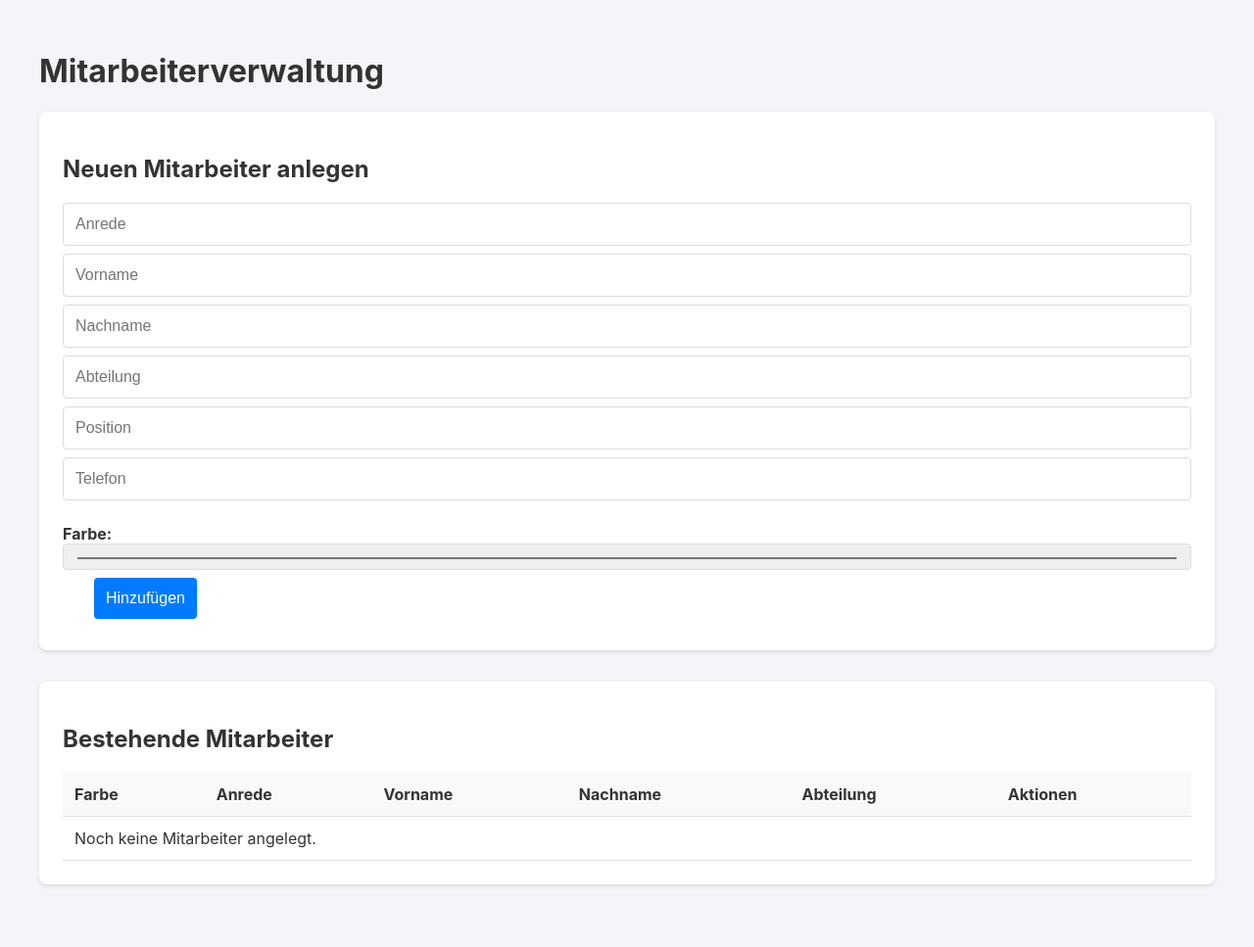
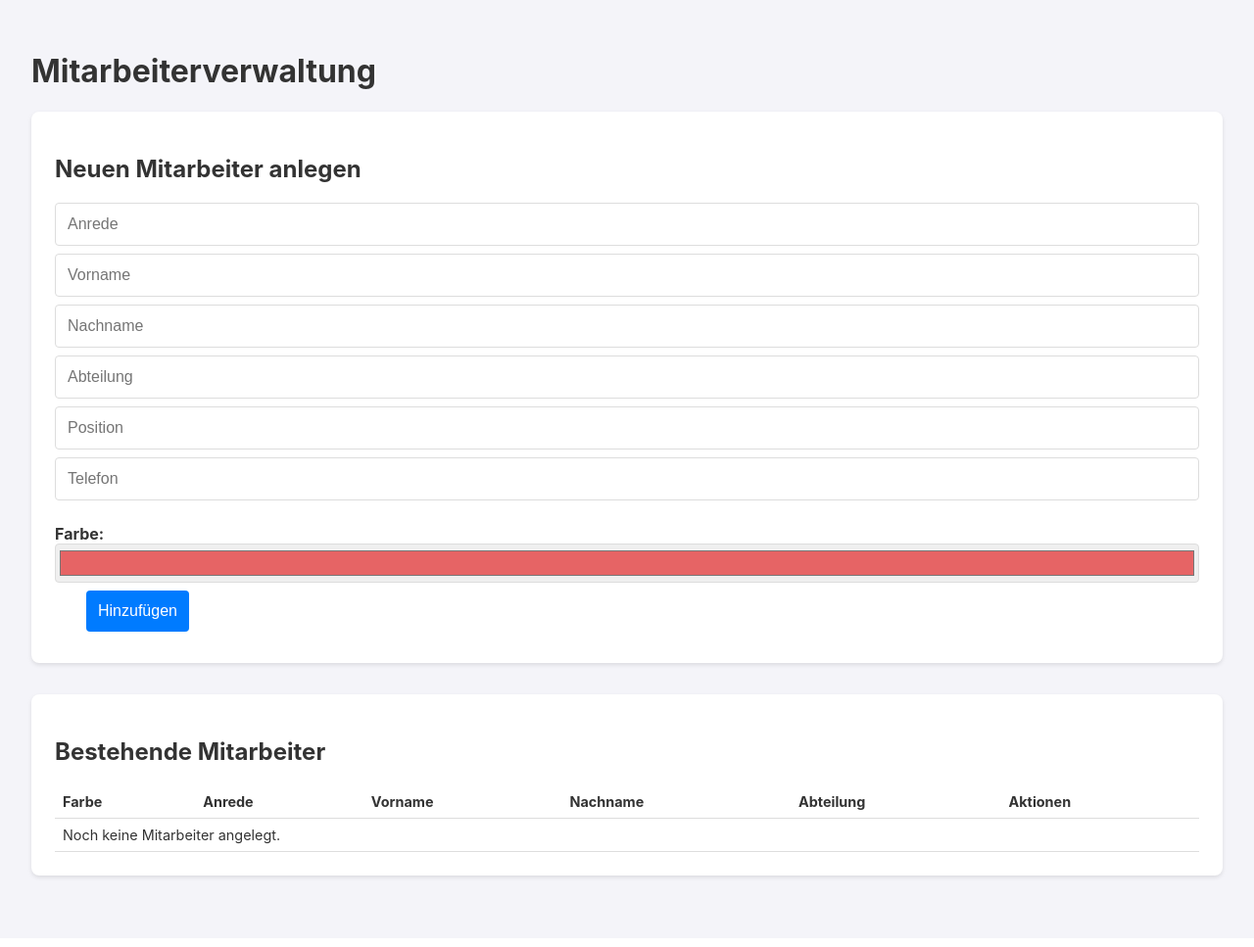
Before and after one commit to oliverschmidt99/weihnachtspost_rj, a Flask app: page /mitarbeiter in a window 1280 px wide. Shown: the part 52-1019 px from the top of the page at 98% size. After the commit the page ends 951 px from the top, so only its background shows below. Run offline with Flask 3, Linux system fonts and the light colour scheme.

Commit message:
style: Add styles for new UI components and layout adjustments

```diff
--- a/static/styles.css
+++ b/static/styles.css
@@ -13,7 +13,7 @@ nav a:hover {
     text-decoration: underline;
 }
 main {
-    padding: 2rem; max-width: 1200px; margin: 0 auto;
+    padding: 2rem; max-width: 95%; /* Breiter für die große Tabelle */ margin: 0 auto;
 }
 .card {
     background: white; padding: 1.5rem; border-radius: 8px;
@@ -24,6 +24,9 @@ input, select, button, textarea {
     padding: 0.75rem; border: 1px solid #ddd; border-radius: 4px;
     font-size: 1rem; margin-right: 0.5rem; margin-bottom: 0.5rem;
 }
+input[type="color"] {
+    padding: 2px; height: 40px; vertical-align: middle;
+}
 button {
     cursor: pointer; background-color: #007bff; color: white; border: none;
 }
@@ -32,11 +35,12 @@ button.danger { background-color: #dc3545; }
 button.danger:hover { background-color: #c82333; }
 table {
     width: 100%; border-collapse: collapse; margin-top: 1rem;
+    font-size: 0.9em; /* Kleinere Schrift für mehr Platz */
 }
 th, td {
-    text-align: left; padding: 0.75rem; border-bottom: 1px solid #ddd;
+    text-align: left; padding: 0.5rem; /* Weniger Padding */ border-bottom: 1px solid #ddd;
+    white-space: nowrap; /* Verhindert Zeilenumbruch in Zellen */
 }
-th { background-color: #f9f9f9; }
 .flash-messages { margin-bottom: 1rem; }
 .flash { padding: 1rem; border-radius: 4px; margin-bottom: 1rem; }
 .flash.success { background-color: #d4edda; color: #155724; }
@@ -61,18 +65,27 @@ form legend { font-weight: bold; padding: 0 0.5rem; }
 .checkbox-group { display: flex; align-items: center; margin-bottom: 0.75rem; }
 .checkbox-group input[type="checkbox"] { width: auto; margin-right: 0.75rem; }
 .checkbox-group label { margin-top: 0; font-weight: normal; }
-
+.filter-grid {
+    display: grid;
+    grid-template-columns: repeat(auto-fit, minmax(200px, 1fr));
+    gap: 1.5rem;
+}
+.table-container {
+    overflow-x: auto; /* Scrollbalken nur, wenn es WIRKLICH nicht passt */
+}
+.column-toggler {
+    display: flex; flex-wrap: wrap; gap: 15px; font-size: 0.9em;
+}
+.column-toggler label {
+    display: flex; align-items: center; gap: 5px;
+    font-weight: normal; margin-top: 0;
+}
+.column-toggler input {
+    margin: 0;
+}
 .button-primary {
-    display: inline-block;
-    padding: 0.75rem;
-    border-radius: 4px;
-    font-size: 1rem;
-    background-color: #007bff;
-    color: white;
-    text-decoration: none;
-    text-align: center;
-    border: none;
+    display: inline-block; padding: 0.75rem; border-radius: 4px; font-size: 1rem;
+    background-color: #007bff; color: white; text-decoration: none;
+    text-align: center; border: none;
 }
-.button-primary:hover {
-    background-color: #0056b3;
-}
+.button-primary:hover { background-color: #0056b3; }
```
